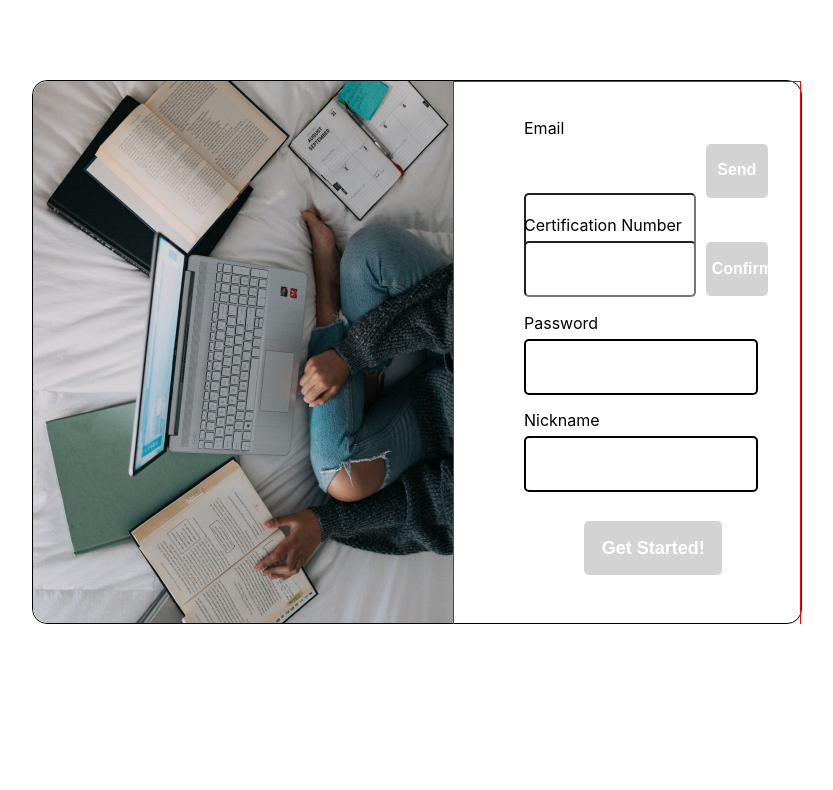
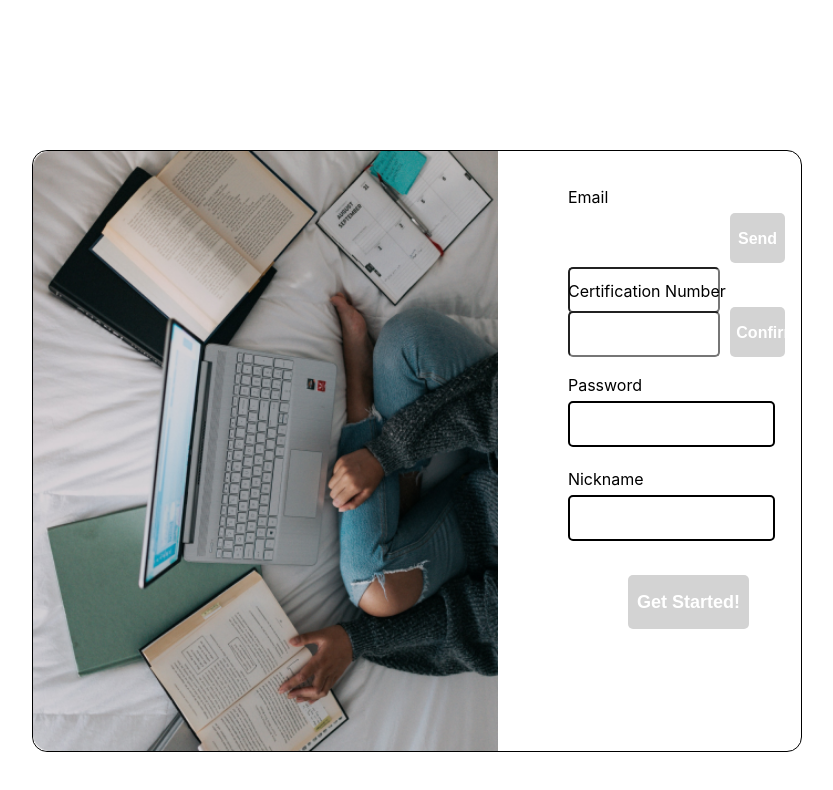
Before and after one commit to InQ-InQ-InQ-InQ-InQ/LearnEase_FE, a React (Create React App) app in the folder frontend/: page /api/signup in a window 1280 px wide. Shown: the top 790 px of the page, without its empty margins (223-1056 px from the left). Built offline with nearby package versions, Linux system fonts and the light colour scheme.

Commit message:
refactor: Signup.jsx CSS 리팩토링

```diff
--- a/frontend/src/style/SignUp.module.css
+++ b/frontend/src/style/SignUp.module.css
@@ -8,9 +8,9 @@
 }
 .box {
   width: 60%;
-  height: 542px;
+  height: 600px;
   border: 1px solid black;
-  margin-top: 80px;
+  margin-top: 150px;
   border-radius: 15px;
   position: relative;
   display: flex;
@@ -19,7 +19,6 @@
 .contents {
   width: 50%;
   height: 100%;
-  border: 1px solid red;
   position: relative;
   right: 0;
   padding-top: 20px;
@@ -29,19 +28,19 @@
 .wrap {
   justify-content: center;
   align-items: center;
-  height: 15%;
+  height: 13%;
   width: 90%;
   margin-left: 70px;
 }
 .input {
-  height: 50px;
+  height: 40px;
   border-radius: 5px;
   width: 50%;
   margin-top: -10px;
   padding-left: 10px;
 }
 .input2 {
-  height: 50px;
+  height: 40px;
   border: 2px solid black;
   border-radius: 5px;
   width: 70%;
@@ -49,7 +48,7 @@
   padding-left: 10px;
 }
 .button {
-  height: 54px;
+  height: 50px;
   line-height: 50px;
   width: 20%;
   background-color: lightgray;
@@ -71,5 +70,5 @@
   font-size: large;
   font-weight: 600;
   margin-left: 130px;
-  margin-top: 30px;
+  margin-top: 28px;
 }
```
